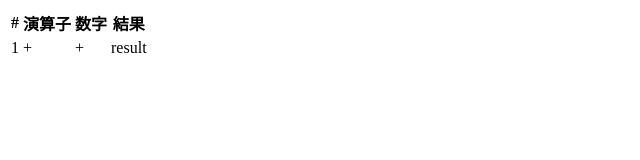
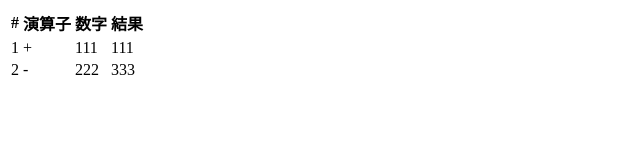
Before and after one commit to naoki85/my-blog-react, a React (Create React App) app: page / in a window 1280 px wide. Shown: the top 160 px of the page, without its empty margins (0-640 px from the left). Built offline with nearby package versions, Linux system fonts and the light colour scheme.

Commit message:
Add Appprops

```diff
--- a/src/components/App.tsx
+++ b/src/components/App.tsx
@@ -1,4 +1,5 @@
 import React, { FC } from 'react';
+// import { tsPropertySignature } from '@babel/types';
 // import { makeStyles, createStyles } from '@material-ui/core/styles';
 // import Button from '@material-ui/core/Button';
 // import Card from '@material-ui/core/Card';
@@ -7,7 +8,18 @@ import React, { FC } from 'react';
 // import Icon from '@material-ui/core/Icon';
 // import Typography from '@material-ui/core/Typography';
 
-const AppComponent: FC<{}> = () => {
+export interface Formula {
+  id: number;
+  operator: "+" | "-";
+  num: number;
+  result: number;
+}
+
+interface AppProps {
+  formulas: Formula[];
+}
+
+const AppComponent: FC<AppProps> = (props: AppProps) => {
   return (
     <table>
       <thead>
@@ -19,24 +31,28 @@ const AppComponent: FC<{}> = () => {
         </tr>
       </thead>
       <tbody>
+        {props.formulas.map(formula => {
+          return (
             <tr>
-          <td>1</td>
+              <td>{formula.id}</td>
               <td>
                 <form>
                   <label htmlFor={"plus"}>
-                +
+                    {formula.operator}
                   </label>
                 </form>
               </td>
               <td>
                 <form>
                   <label htmlFor={"plus"}>
-                +
+                    {formula.num}
                   </label>
                 </form>
               </td>
-          <td>result</td>
+              <td>{formula.result}</td>
             </tr>
+          )
+        })}
       </tbody>
     </table>
   );
--- a/src/containers/App.tsx
+++ b/src/containers/App.tsx
@@ -1,8 +1,24 @@
 import React, { FC } from 'react';
-import AppComponent from '../components/App';
+import AppComponent, { Formula } from '../components/App';
+
+const formulas: Formula[] = [
+  {
+    id: 1,
+    operator: "+",
+    num: 111,
+    result: 111
+  },
+  {
+    id: 2,
+    operator: "-",
+    num: 222,
+    result: 333
+  }
+];
+
 
 const AppContainer: FC = () => {
-  return <AppComponent />;
+  return <AppComponent formulas={formulas} />;
 };
 
 export default AppContainer;
```
Lines whose indentation alone changed are shown as unchanged.
